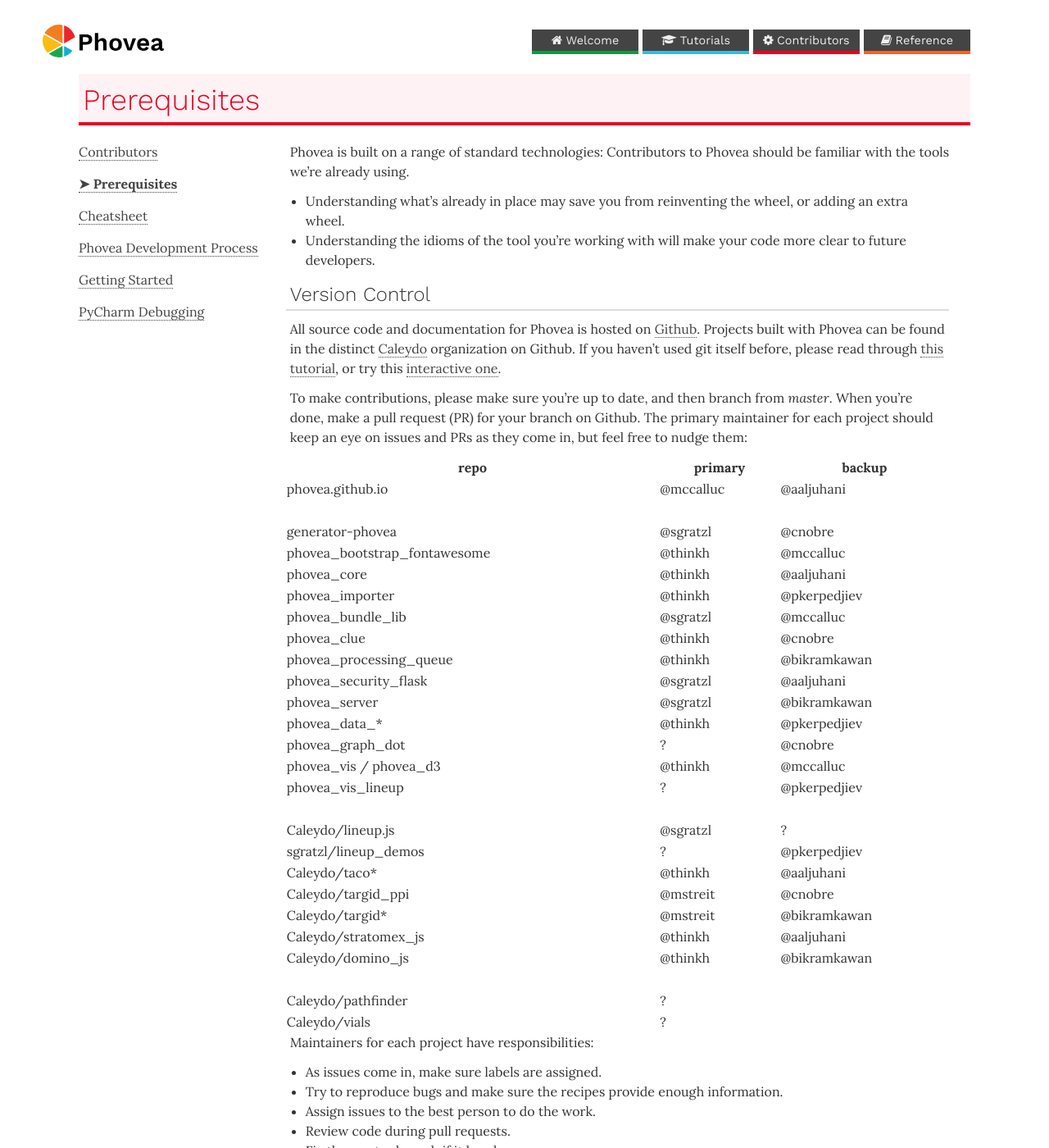
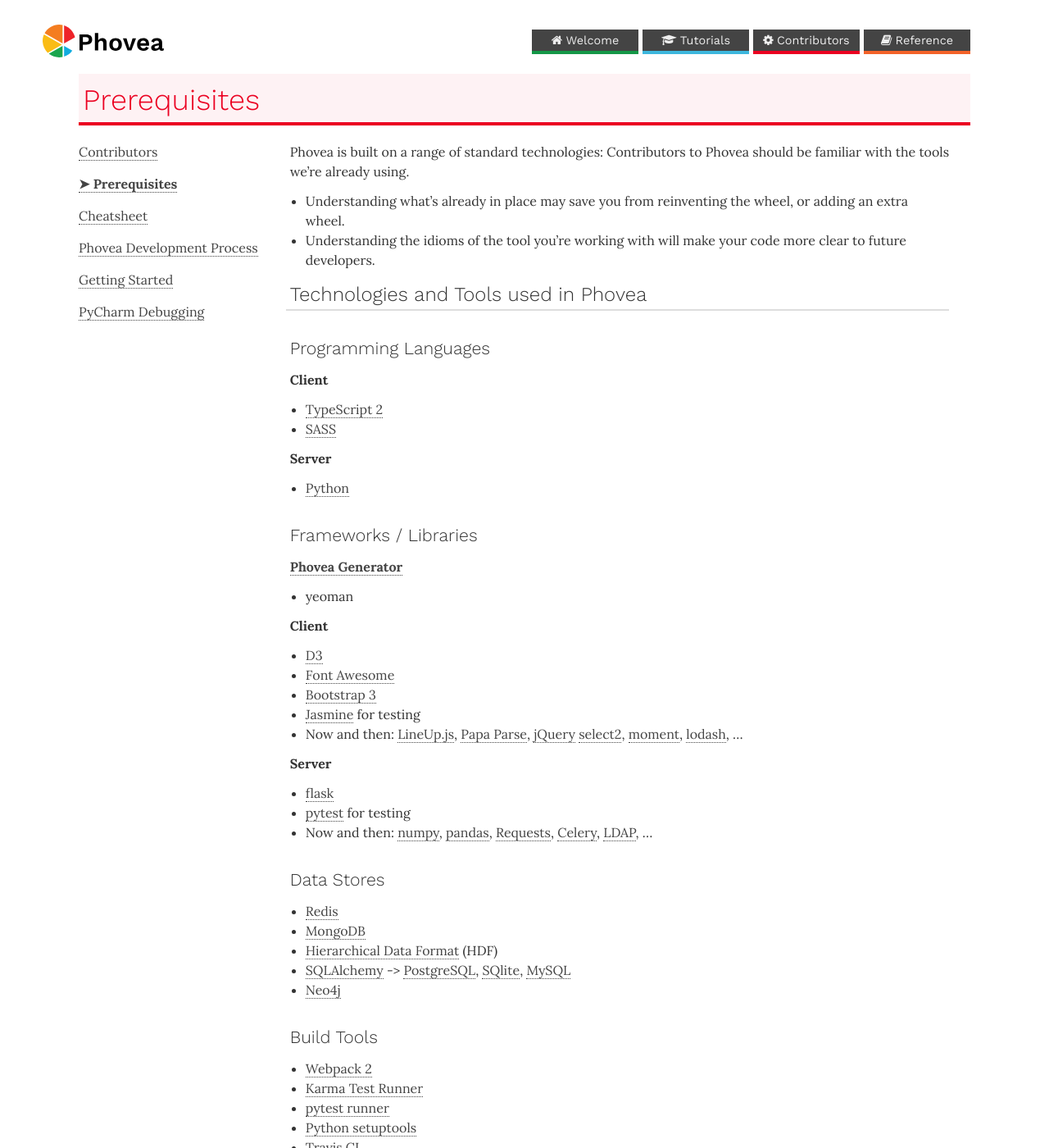
Before and after one commit to phovea/phovea.github.io, a Jekyll site: the page built from contributors/prereqs.md, in a window 1280 px wide and 1400 px high. Shown: the whole window at 82% size. Built offline with Jekyll 4.4.1, drawn with Linux system fonts in a browser that asks for light colours; nearby versions of some CDN libraries; some web fonts are replaced.

Commit message:
Added list of technologies and tools #29

```diff
--- a/contributors/prereqs.md
+++ b/contributors/prereqs.md
@@ -11,6 +11,57 @@ with the tools we're already using.
 or adding an extra wheel.
 - Understanding the idioms of the tool you're working with will make your code more clear
 to future developers.
+
+## Technologies and Tools used in Phovea
+
+### Programming Languages
+
+**Client**
+
+* [TypeScript 2](http://www.typescriptlang.org/)
+* [SASS](http://sass-lang.com/)
+
+**Server**
+
+* [Python](https://python.org)
+
+### Frameworks / Libraries
+
+**[Phovea Generator](https://github.com/phovea/generator-phovea)**
+
+* yeoman
+
+**Client**
+
+* [D3](https://d3js.org)
+* [Font Awesome](http://fontawesome.io/)
+* [Bootstrap 3](http://getbootstrap.com/)
+* [Jasmine](https://jasmine.github.io/) for testing
+* Now and then: [LineUp.js](https://github.com/Caleydo/lineupjs), [Papa Parse](http://papaparse.com/), [jQuery](https://jquery.org) [select2](https://github.com/select2/select2), [moment](http://momentjs.com/), [lodash](https://lodash.com/docs), ...
+
+**Server**
+
+* [flask](http://flask.pocoo.org/)
+* [pytest](http://docs.pytest.org/en/latest/) for testing
+* Now and then: [numpy](http://www.numpy.org/), [pandas](http://pandas.pydata.org/), [Requests](http://docs.python-requests.org/en/master/), [Celery](http://www.celeryproject.org/), [LDAP](https://www.python-ldap.org/), ...
+
+
+### Data Stores
+
+* [Redis](https://redis.io/)
+* [MongoDB](https://www.mongodb.com/)
+* [Hierarchical Data Format](https://www.hdfgroup.org/) (HDF)
+* [SQLAlchemy](http://www.sqlalchemy.org/) -> [PostgreSQL](https://www.postgresql.org/), [SQlite](https://sqlite.org/), [MySQL](https://www.mysql.com/)
+* [Neo4j](https://neo4j.com)
+
+### Build Tools
+
+* [Webpack 2](https://webpack.js.org/)
+* [Karma Test Runner](https://karma-runner.github.io/)
+* [pytest runner](https://pypi.python.org/pypi/pytest-runner)
+* [Python setuptools](https://pypi.python.org/pypi/setuptools)
+* [Travis CI](https://travis-ci.org/)
+
 
 ## Version Control
 
```
